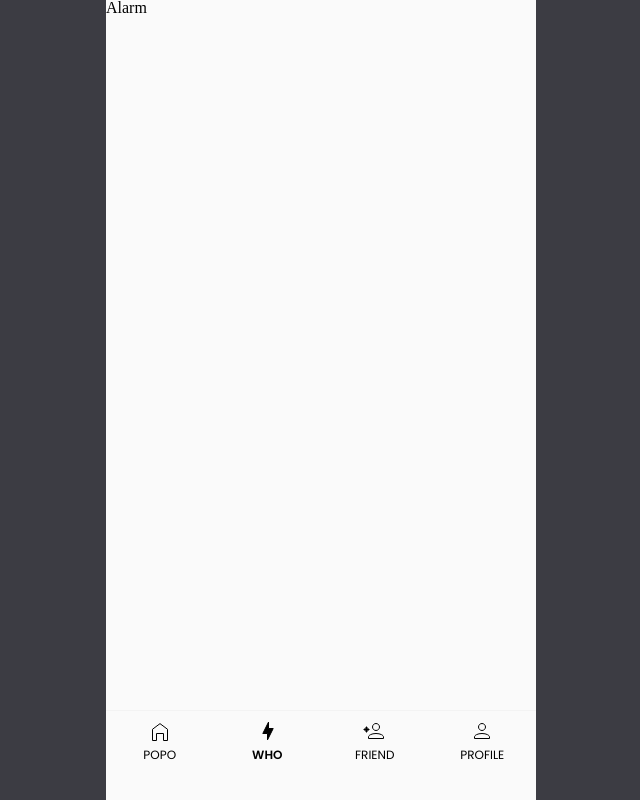
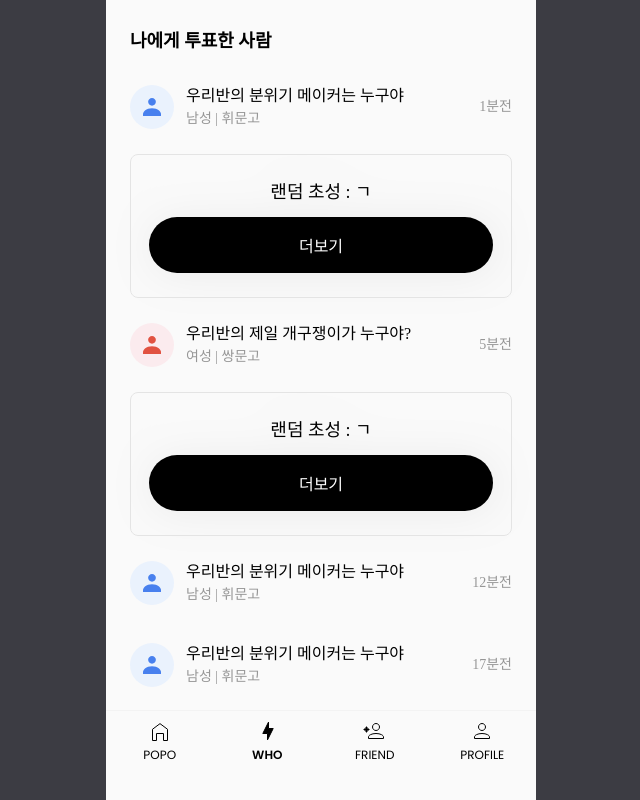
Before and after one commit to Bside-Team-Four/popo-client, a Next.js app: page /alarm in a window 1280 px wide. Shown: the whole page, without its empty margins (319-959 px from the left). Built offline with nearby package versions, Linux system fonts and the light colour scheme; a web font is replaced by a local one.

Commit message:
chore: alarm page layout

```diff
--- a/src/app/(main)/alarm/page.tsx
+++ b/src/app/(main)/alarm/page.tsx
@@ -1,7 +1,143 @@
+'use client';
+
+import styled from 'styled-components';
+
+import AlarmItemBox from '@/components/alarm/AlarmItemBox';
+import HintBox from '@/components/alarm/HintBox';
+import { b1Font } from '@/styles/fontStyles';
+
+const alarmItemData = [
+  {
+    title: '우리반의 분위기 메이커는 누구야',
+    createdAt: '1분전', // @TO DO: epoch타임으로 response올 시 변환 필요
+    userInfo: {
+      gender: '남성',
+      schoolInfo: '휘문고',
+      gradeInfo: '1학년',
+    },
+    hints: [
+      {
+        hintTitle: '랜덤 초성',
+        hintContent: 'ㄱ',
+        hintId: 1,
+      },
+    ],
+  },
+  {
+    title: '우리반의 제일 개구쟁이가 누구야?',
+    createdAt: '5분전', // @TO DO: epoch타임으로 response올 시 변환 필요
+    userInfo: {
+      gender: '여성',
+      schoolInfo: '쌍문고',
+      gradeInfo: '3학년',
+    },
+    hints: [
+      {
+        hintTitle: '랜덤 초성',
+        hintContent: 'ㄱ',
+        hintId: 2,
+      },
+      {
+        hintTitle: '초성 위치',
+        hintContent: '두 번째',
+        hintId: 3,
+      },
+    ],
+  },
+  {
+    title: '우리반의 분위기 메이커는 누구야',
+    createdAt: '12분전', // @TO DO: epoch타임으로 response올 시 변환 필요
+    userInfo: {
+      gender: '남성',
+      schoolInfo: '휘문고',
+      gradeInfo: '1학년',
+    },
+  },
+  {
+    title: '우리반의 분위기 메이커는 누구야',
+    createdAt: '17분전', // @TO DO: epoch타임으로 response올 시 변환 필요
+    userInfo: {
+      gender: '남성',
+      schoolInfo: '휘문고',
+      gradeInfo: '1학년',
+    },
+  },
+  {
+    title: '우리반의 분위기 메이커는 누구야',
+    createdAt: '30분전', // @TO DO: epoch타임으로 response올 시 변환 필요
+    userInfo: {
+      gender: '남성',
+      schoolInfo: '휘문고',
+      gradeInfo: '1학년',
+    },
+  },
+  {
+    title: '우리반의 분위기 메이커는 누구야',
+    createdAt: '32분전', // @TO DO: epoch타임으로 response올 시 변환 필요
+    userInfo: {
+      gender: '남성',
+      schoolInfo: '휘문고',
+      gradeInfo: '1학년',
+    },
+  },
+  {
+    title: '우리반의 제일 개구쟁이가 누구야?',
+    createdAt: '45분전', // @TO DO: epoch타임으로 response올 시 변환 필요
+    userInfo: {
+      gender: '여성',
+      schoolInfo: '쌍문고',
+      gradeInfo: '3학년',
+    },
+  },
+  {
+    title: '우리반의 분위기 메이커는 누구야',
+    createdAt: '50분전', // @TO DO: epoch타임으로 response올 시 변환 필요
+    userInfo: {
+      gender: '남성',
+      schoolInfo: '휘문고',
+      gradeInfo: '1학년',
+    },
+  },
+  {
+    title: '우리반의 제일 개구쟁이가 누구야?',
+    createdAt: '60분전', // @TO DO: epoch타임으로 response올 시 변환 필요
+    userInfo: {
+      gender: '여성',
+      schoolInfo: '쌍문고',
+      gradeInfo: '3학년',
+    },
+  },
+];
+
 export default function Alarm() {
   return (
     <div>
-      <h1>Alarm</h1>
+      <TitleContainer>
+        <B1>나에게 투표한 사람</B1>
+      </TitleContainer>
+      {alarmItemData.map((item) => (
+        <>
+          <AlarmItemBox
+            key={item.title + item.createdAt}
+            item={item}
+          />
+          {item.hints && (
+            <HintBox
+              key={item.hints + item.createdAt}
+              hintData={item?.hints}
+            />
+          )}
+        </>
+      ))}
     </div>
   );
 }
+const TitleContainer = styled.div`
+  padding: 28px 24px 18px 24px;
+`;
+
+const B1 = styled.div`
+  ${b1Font};
+  color: ${({ theme }) => theme.color.black};
+  font-weight: 700;
+`;
--- /dev/null
+++ b/src/app/styles/reset.css
@@ -0,0 +1,46 @@
+/* A simple reset CSS */
+html, body, div, span, applet, object, iframe,
+h1, h2, h3, h4, h5, h6, p, blockquote, pre,
+a, abbr, acronym, address, big, cite, code,
+del, dfn, em, img, ins, kbd, q, s, samp,
+small, strike, strong, sub, sup, tt, var,
+b, u, i, center,
+dl, dt, dd, ol, ul, li,
+fieldset, form, label, legend,
+table, caption, tbody, tfoot, thead, tr, th, td {
+    margin: 0;
+    padding: 0;
+    border: 0;
+    font-size: 100%;
+    font: inherit;
+    vertical-align: baseline;
+}
+
+/* HTML5 display-role reset for older browsers */
+article, aside, details, figcaption, figure,
+footer, header, hgroup, menu, nav, section {
+    display: block;
+}
+
+body {
+    line-height: 1;
+}
+
+ol, ul {
+    list-style: none;
+}
+
+blockquote, q {
+    quotes: none;
+}
+
+blockquote:before, blockquote:after,
+q:before, q:after {
+    content: '';
+    content: none;
+}
+
+table {
+    border-collapse: collapse;
+    border-spacing: 0;
+}
--- /dev/null
+++ b/src/components/alarm/AlarmItemBox.tsx
@@ -0,0 +1,64 @@
+'use client';
+
+import styled from 'styled-components';
+
+import ProfileIcon from '@/components/common/ProfileIcon';
+import { b2Font, b3Font } from '@/styles/fontStyles';
+import AlarmItem from '@/types/AlarmItem';
+
+export default function AlarmItemBox({ item }: { item: AlarmItem }) {
+  return (
+    <Container>
+      <Flexbox>
+        <ProfileIcon
+          gender={item.userInfo.gender === '남성' ? 'MAN' : 'WOMAN'}
+        />
+        <TextContainer>
+          <B2>{item.title}</B2>
+          <InfoContainer>
+            <B3>{`${item.userInfo.gender} | ${item.userInfo.schoolInfo}`}</B3>
+          </InfoContainer>
+        </TextContainer>
+      </Flexbox>
+      <TimeContainer>
+        <B3>{item.createdAt}</B3>
+      </TimeContainer>
+    </Container>
+    // <Container>PoPo</Container>
+  );
+}
+const Flexbox = styled.div`
+  display: flex;
+`;
+const Container = styled(Flexbox)`
+  padding: 10px 24px;
+  justify-content: space-between;
+  min-height: 70px;
+  align-items: center;
+  margin-bottom: 12px;
+`;
+
+const TextContainer = styled(Flexbox)`
+  flex-direction: column;
+  margin-left: 12px;
+`;
+
+const InfoContainer = styled(Flexbox)`
+  justify-content: flex-start;
+  align-items: center;
+`;
+
+const TimeContainer = styled(Flexbox)`
+  align-items: flex-end;
+`;
+
+const B2 = styled.div`
+  ${b2Font};
+  color: ${({ theme }) => theme.color.black};
+`;
+
+const B3 = styled.div`
+  ${b3Font};
+  /* color: ${({ theme }) => theme.color.light_gray}; */
+  color: rgba(0, 0, 0, 0.4);
+`;
--- /dev/null
+++ b/src/components/alarm/HintBox.tsx
@@ -0,0 +1,66 @@
+'use client';
+
+import { useState } from 'react';
+
+import styled from 'styled-components';
+
+import Button from '@/components/common/Button';
+import { b1Font } from '@/styles/fontStyles';
+
+type HintProps = {
+  hintTitle: string;
+  hintContent: string;
+  hintId: number;
+};
+
+export default function HintBox({ hintData }: { hintData: HintProps[] }) {
+  const HINT_SIZE = hintData.length;
+  const [curHintIdx, setCurHintIdx] = useState(1);
+
+  const handleShowMore = (): void => {
+    setCurHintIdx((prevCount) => (prevCount < HINT_SIZE ? prevCount + 1 : prevCount));
+  };
+
+  const hintDisplayStyle = (i: number) => ({
+    display: curHintIdx <= i ? 'none' : 'block',
+  });
+
+  const moreButtonStyle = {
+    display: curHintIdx === HINT_SIZE ? 'none' : 'block',
+  };
+
+  return (
+    <Container>
+      {hintData.map((hintItem: HintProps, i: number) => (
+        <B1 key={hintItem.hintId} style={hintDisplayStyle(i)}>
+          {`${hintItem.hintTitle} : ${hintItem.hintContent}`}
+        </B1>
+      ))}
+      <Button onClick={handleShowMore} customStyle={moreButtonStyle}>더보기</Button>
+    </Container>
+  );
+}
+
+const Container = styled.div`
+  margin: 12px 24px;
+  display: flex;
+  flex-direction: column;
+  justify-content: center;
+  align-items: center;
+  padding: 24px 18px;
+  gap: 12px;
+
+  border: 1px solid #e4e4e4;
+  filter: drop-shadow(2px 2px 20px rgba(0, 0, 0, 0.06));
+  border-radius: 8px;
+`;
+
+const B1 = styled.div`
+  ${b1Font};
+  color: ${({ theme }) => theme.color.black};
+`;
+
+Container.defaultProps = {
+  onClick: () => {},
+  style: {},
+};
--- /dev/null
+++ b/src/components/common/ProfileIcon.tsx
@@ -0,0 +1,31 @@
+import Image from 'next/image';
+
+import styled from 'styled-components';
+
+interface ProfileImgProps {
+  gender: string;
+}
+
+export default function ProfileIcon({ gender }: ProfileImgProps) {
+  return (
+    <ImgContainer>
+      {/*
+       * 프로필 데이터가있으면 해당 이미지를 크기에 맞게 크롭해서 넣어주기
+       * 혹은 디폴트 프로필이미지를 넣어줌(profile-red.svg 혹은 profile-blue.svg)
+       */}
+      <ProfileImg
+        src={`/images/profile-${gender.toLowerCase()}.svg`}
+        alt="user profile picture"
+        width={44}
+        height={44}
+      />
+    </ImgContainer>
+  );
+}
+
+const ImgContainer = styled.div`
+  display: flex;
+  align-items: center;
+`;
+
+const ProfileImg = styled(Image)``;
--- /dev/null
+++ b/src/types/AlarmItem.ts
@@ -0,0 +1,13 @@
+type UserInfo = {
+  gender: string;
+  schoolInfo: string;
+  gradeInfo: string;
+};
+
+type AlarmItem = {
+  title: string;
+  createdAt: string;
+  userInfo: UserInfo;
+};
+
+export default AlarmItem;
```
Also changed, not shown: src/components/common/TopNavigation.tsx (added, +56 -0 lines), public/images/profile-man.svg (added), public/images/profile-woman.svg (added).
